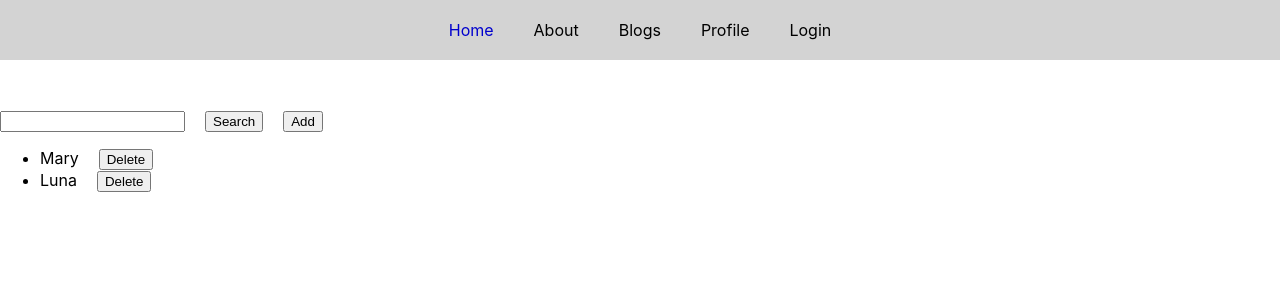
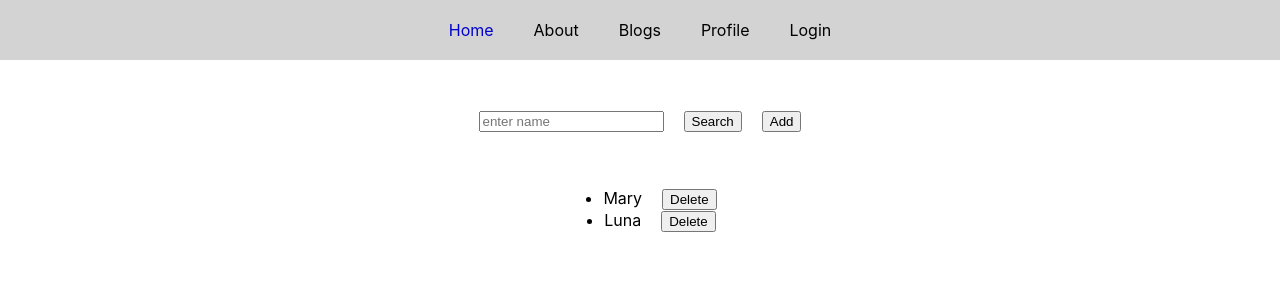
Before and after one commit to Solomii/hw-react-hook, a React (Create React App) app: page / in a window 1280 px wide. Shown: the top 300 px of the page. Built offline with nearby package versions, Linux system fonts and the light colour scheme.

Commit message:
[#0] Add style

```diff
--- a/src/index.css
+++ b/src/index.css
@@ -32,12 +32,37 @@ h1 {
  text-align: center;
 }
 
+h2 {
+  text-align: center;
+}
+
+ul {
+  display: flex;
+  flex-direction: column;
+  align-items: center;
+  justify-content: center;
+}
+
+li {
+  align-items: center;
+  justify-content: space-between;
+}
+
 button {
   margin-left: 20px;
 }
 
 .home_page {
   margin-top: 50px;
+  display: grid;
+  justify-content: center;
+  flex-direction: column;
+}
+
+.about_page {
+  display: grid;
+  justify-content: center;
+  text-align: center;
 }
 
 .login_page {
--- a/src/page/PageHomeItems.jsx
+++ b/src/page/PageHomeItems.jsx
@@ -1,4 +1,4 @@
-import React, { memo, useEffect } from "react";
+import React, { memo } from "react";
 
 const HomePageItem = memo(({ user, handleDelete }) => {
   return (
@@ -9,7 +9,6 @@ const HomePageItem = memo(({ user, handleDelete }) => {
       </button>
     </li>
   )
-
 })
 
 export { HomePageItem };
--- a/src/page/PageHomeList.jsx
+++ b/src/page/PageHomeList.jsx
@@ -1,15 +1,16 @@
-import React, { memo, useEffect } from "react";
+import React, { memo } from "react";
 import { HomePageItem } from "./PageHomeItems";
 
 const HomePageList = memo(({ users, handleDelete }) => {
   return (
-    <ul>
-      {users.map(user => (
-        <HomePageItem key={user.id} user={user} handleDelete={ handleDelete}/>
-      ))}
-    </ul>
+    <div>
+      <ul>
+        {users.map(user => (
+          <HomePageItem key={user.id} user={user} handleDelete={handleDelete} />
+        ))}
+     </ul>
+    </div>
   )
-
 })
 
 export { HomePageList };
--- a/src/pages/AboutPage.jsx
+++ b/src/pages/AboutPage.jsx
@@ -19,7 +19,7 @@ import React, {useReducer} from "react"
    const [count, dispatch] = useReducer(reducer, initialState);
 
   return (
-    <div>
+    <div className="about_page">
       <h1>About useReducer</h1>
       <h2>{ count }</h2>
       <button onClick={()=>dispatch('increase')}>Increase(+)</button>
--- a/src/pages/HomePage.jsx
+++ b/src/pages/HomePage.jsx
@@ -1,4 +1,4 @@
-import React, { useState, useEffect, useMemo, useCallback } from "react";
+import React, { useState, useMemo, useCallback } from "react";
 import { HomePageList } from "../page/PageHomeList";
 
 const HomePage = () => {
@@ -32,9 +32,13 @@ const HomePage = () => {
 
   return (
     <div className="home_page">
-      <input type="text" value={text} onChange={(e) => setText(e.target.value)} />
-      <button onClick={handleSearch}>Search</button>
-      <button onClick={handleAdd}>Add</button>
+      <div>
+       <input type="text" placeholder="enter name" value={text} onChange={(e) => setText(e.target.value)} />
+        <button onClick={handleSearch}>Search</button>
+        <button className="home_page_button_add" onClick={handleAdd}>Add</button>
+      </div>
+      <br />
+      <br />
       <HomePageList users={filterUsers} handleDelete={handleDelete}/>
     </div>
   )
```
